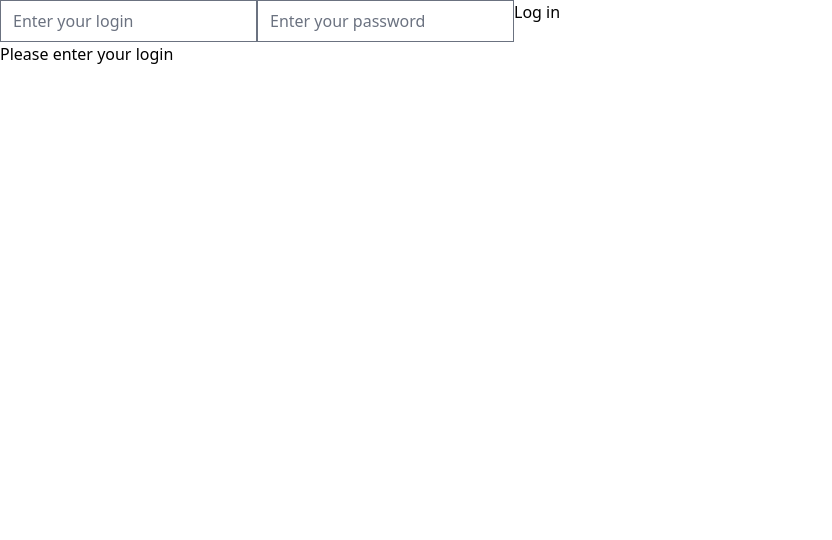
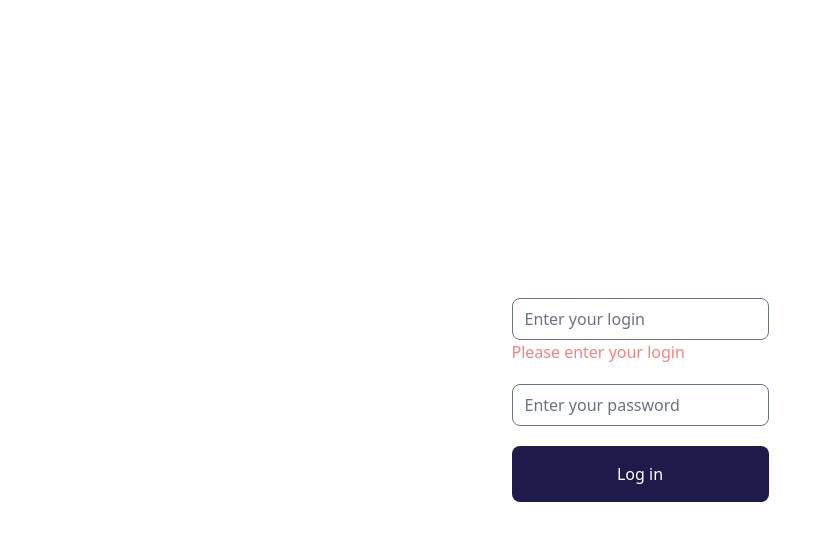
Before and after one commit to KadeoPL/Bet-App, a React (Vite) app: page / in a window 1280 px wide. Both pictures are taken after a click on the input "Log in". Shown: the top 540 px of the page, without its empty margins (0-832 px from the left). Built offline with nearby package versions, Linux system fonts and the light colour scheme; no server answers; the database is empty.

Commit message:
add styles css to login page

```diff
--- a/src/pages/Login.jsx
+++ b/src/pages/Login.jsx
@@ -51,32 +51,36 @@ export default function Login() {
   }
 
   return (
-    <>
-      <div>
+     <div className='flex items-center justify-center w-screen'>
+      <div className='flex flex-col gap-5'>
+        <div >
           <input
+            className='rounded-lg'
             type="text"
             value={loginInput}
             placeholder="Enter your login"
             onChange={(ev) => setLoginInput(ev.target.value)}
           />
-        {loginError && <p>{loginError}</p>}
+          {loginError && <p className='text-red-400'>{loginError}</p>}
         </div>
         <div>
           <input
+            className='rounded-lg'
             type="password"
             value={passwordInput}
             placeholder="Enter your password"
             onChange={(ev) => setPasswordInput(ev.target.value)}
           />
-        {passwordError && <p>{passwordError}</p>}
+          {passwordError && <p className='text-red-400'>{passwordError}</p>}
         </div>
-      <div>
+        <div className='bg-indigo-950 text-white text-center p-4 rounded-lg hover:bg-indigo-800'>
           <input
             type="submit"
             onClick={onButtonClick}
             value="Log in"
           />
         </div>
-    </>
+      </div>
+    </div>
   );
 }
```
Also changed, not shown: 1 other file (tests, documents, lock files or other folders). Lines whose indentation alone changed are shown as unchanged.
